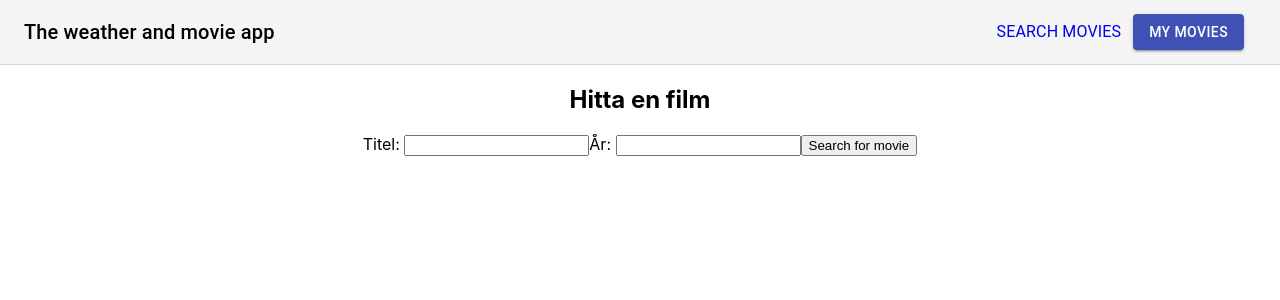
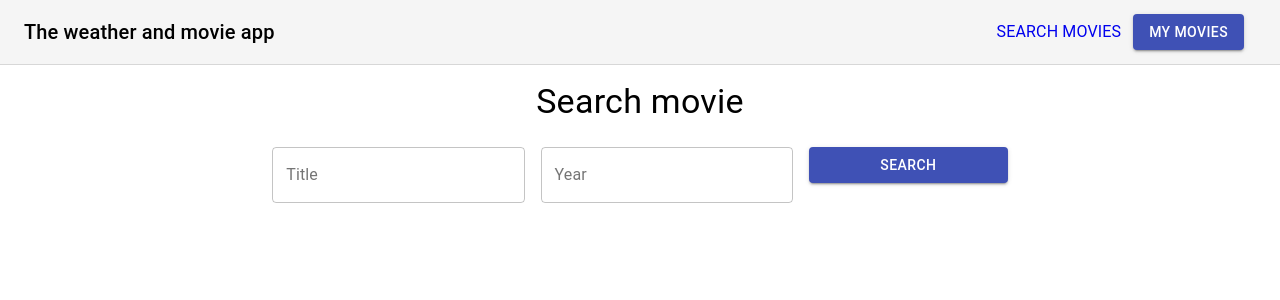
Before and after one commit to erikssontom/weather-film-app, a React (Create React App) app: page /search-movies in a window 1280 px wide. Shown: the top 300 px of the page. Built offline with nearby package versions, Linux system fonts and the light colour scheme.

Commit message:
Stylade om MovieSearch komponenten

```diff
--- a/src/components/MovieSearch.js
+++ b/src/components/MovieSearch.js
@@ -1,7 +1,25 @@
-import { useState } from 'react'
-import MovieResultList from './MovieResultList';
-export default function MovieSearch() {
+import { useState } from "react";
+import MovieResultList from "./MovieResultList";
+// Material UI
+import TextField from "@material-ui/core/TextField";
+import Button from "@material-ui/core/Button";
+import { makeStyles } from "@material-ui/core/styles";
+import { Typography } from "@material-ui/core";
 
+const useStyles = makeStyles((theme) => ({
+  root: {
+    "& > *": {
+      margin: theme.spacing(1),
+      width: "25ch",
+    },
+  },
+  title: {
+    margin: theme.spacing(2),
+  },
+}));
+
+const MovieSearch = () => {
+  const classes = useStyles();
   const [searchTerm, setSearchTerm] = useState("");
   const [year, setYear] = useState("");
   const [searchUrl, setSearchUrl] = useState("");
@@ -9,36 +27,44 @@ export default function MovieSearch() {
   const handleFindMovie = (e) => {
     e.preventDefault();
     if (year.length === 0) {
-            setSearchUrl(`http://www.omdbapi.com/?apikey=f4094dbc&s=${encodeURI(searchTerm)}`)
+      setSearchUrl(
+        `http://www.omdbapi.com/?apikey=f4094dbc&s=${encodeURI(searchTerm)}`
+      );
     } else {
-            setSearchUrl(`http://www.omdbapi.com/?apikey=f4094dbc&s=${encodeURI(searchTerm)}&y=${year}`)
+      setSearchUrl(
+        `http://www.omdbapi.com/?apikey=f4094dbc&s=${encodeURI(
+          searchTerm
+        )}&y=${year}`
+      );
     }
-    }
+  };
 
   return (
     <div>
-            <h2>Hitta en film</h2>
-            <form onSubmit={handleFindMovie}>
-            <label>Titel: </label>
-                <input
-                    type="text"
-                    required
-                    value={searchTerm}
+      <Typography className={classes.title} variant="h4">
+        Search movie
+      </Typography>
+      <form className={classes.root} onSubmit={handleFindMovie}>
+        <TextField
+          id="outlined-basic"
+          label="Title"
+          variant="outlined"
           onChange={(e) => setSearchTerm(e.target.value)}
         />
-                <label>År: </label>
-                <input
-                    type="text"
-                    value={year}
+        <TextField
+          id="outlined-basic"
+          label="Year"
+          variant="outlined"
           onChange={(e) => setYear(e.target.value)}
         />
-                <button>Search for movie</button>
-            </form>
-            <form onSubmit={handleFindMovie}>
+        <Button type="submit" variant="contained" color="primary">
+          Search
+        </Button>
       </form>
 
       {searchUrl.length !== 0 && <MovieResultList url={searchUrl} />}
+    </div>
+  );
+};
 
-        </div>
-    )
-}
+export default MovieSearch;
--- /dev/null
+++ b/src/components/Navbar.js
@@ -0,0 +1,71 @@
+import React from "react";
+import AppBar from "@material-ui/core/AppBar";
+import Button from "@material-ui/core/Button";
+import Toolbar from "@material-ui/core/Toolbar";
+import Typography from "@material-ui/core/Typography";
+import { makeStyles } from "@material-ui/core/styles";
+import { Link } from "react-router-dom";
+
+const useStyles = makeStyles((theme) => ({
+  "@global": {
+    ul: {
+      margin: 0,
+      padding: 0,
+      listStyle: "none",
+    },
+  },
+  appBar: {
+    borderBottom: `1px solid ${theme.palette.divider}`,
+  },
+  toolbar: {
+    flexWrap: "wrap",
+  },
+  toolbarTitle: {
+    flexGrow: 1,
+    textAlign: "left",
+    textDecoration: "none",
+    color: "black",
+  },
+  navItem: {
+    textDecoration: "none",
+  },
+  link: {
+    margin: theme.spacing(1, 1.5),
+  },
+}));
+
+const Navbar = () => {
+  const classes = useStyles();
+
+  return (
+    <React.Fragment>
+      <AppBar
+        position="static"
+        color="default"
+        elevation={0}
+        className={classes.appBar}
+      >
+        <Toolbar className={classes.toolbar}>
+          <Link to="/" className={classes.toolbarTitle}>
+            <Typography variant="h6">The weather and movie app</Typography>
+          </Link>
+          <Link to="/search-movies" className={classes.navItem}>
+            <Typography variant="subtitle1">SEARCH MOVIES</Typography>
+          </Link>
+          <Link to="/my-movies" className={classes.navItem}>
+            <Button
+              href="#"
+              color="primary"
+              variant="contained"
+              className={classes.link}
+            >
+              My movies
+            </Button>
+          </Link>
+        </Toolbar>
+      </AppBar>
+    </React.Fragment>
+  );
+};
+
+export default Navbar;
--- a/src/components/Navbar.jsx
+++ /dev/null
@@ -1,78 +0,0 @@
-/* export default function Navbar() {
-    return (
-        <nav className="navbar">
-            <h1>The weather and movie app</h1>
-            <div className="links">
-                <Link to="/">Home</Link>
-                <Link to="/search-movies">Sök film</Link>
-                <Link to="/my-movies">Mitt filmbibliotek</Link>
-            </div>
-        </nav>
-    )
-} */
-
-import React from 'react';
-import AppBar from '@material-ui/core/AppBar';
-import Button from '@material-ui/core/Button';
-import Toolbar from '@material-ui/core/Toolbar';
-import Typography from '@material-ui/core/Typography';
-import { makeStyles } from '@material-ui/core/styles';
-import { Link } from "react-router-dom";
-
-const useStyles = makeStyles((theme) => ({
-  '@global': {
-    ul: {
-      margin: 0,
-      padding: 0,
-      listStyle: 'none',
-    },
-  },
-  appBar: {
-    borderBottom: `1px solid ${theme.palette.divider}`,
-  },
-  toolbar: {
-    flexWrap: 'wrap',
-  },
-  toolbarTitle: {
-    flexGrow: 1,
-    textAlign: 'left',
-    textDecoration: 'none',
-    color: 'black'
-  },
-  navItem: {
-    textDecoration: 'none'
-  },
-  link: {
-    margin: theme.spacing(1, 1.5),
-  },
-}));
-
-const Navbar = () => {
-  const classes = useStyles();
-
-  return (
-    <React.Fragment>
-      <AppBar position="static" color="default" elevation={0} className={classes.appBar}>
-        <Toolbar className={classes.toolbar}>
-          <Link to="/" className={classes.toolbarTitle}>
-            <Typography variant="h6">
-              The weather and movie app
-            </Typography>
-          </Link>
-          <Link to="/search-movies" className={classes.navItem}>
-            <Typography variant="subtitle1">
-              SEARCH MOVIES
-            </Typography>
-          </Link>
-          <Link to="/my-movies" className={classes.navItem}>
-            <Button href="#" color="primary" variant="contained" className={classes.link}>
-              My movies
-            </Button>
-          </Link>
-        </Toolbar>
-      </AppBar>
-    </React.Fragment>
-  );
-}
-
-export default Navbar;
```
Lines whose indentation alone changed are shown as unchanged.
